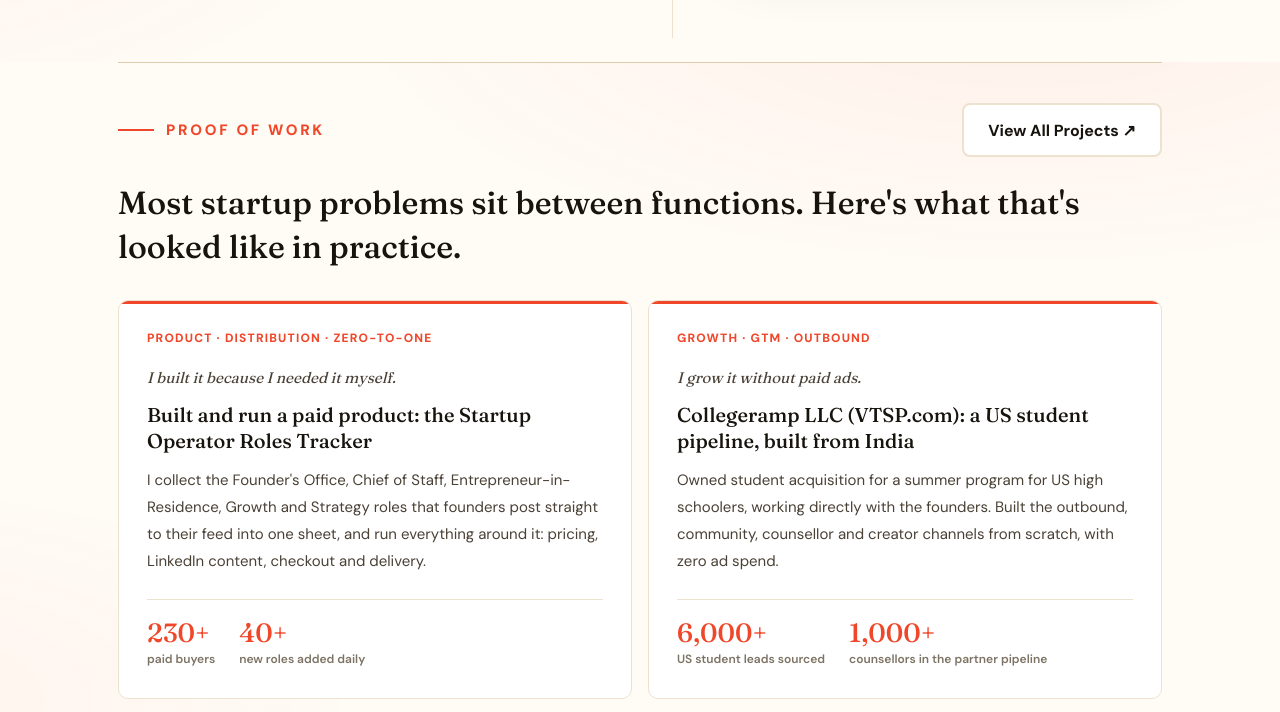
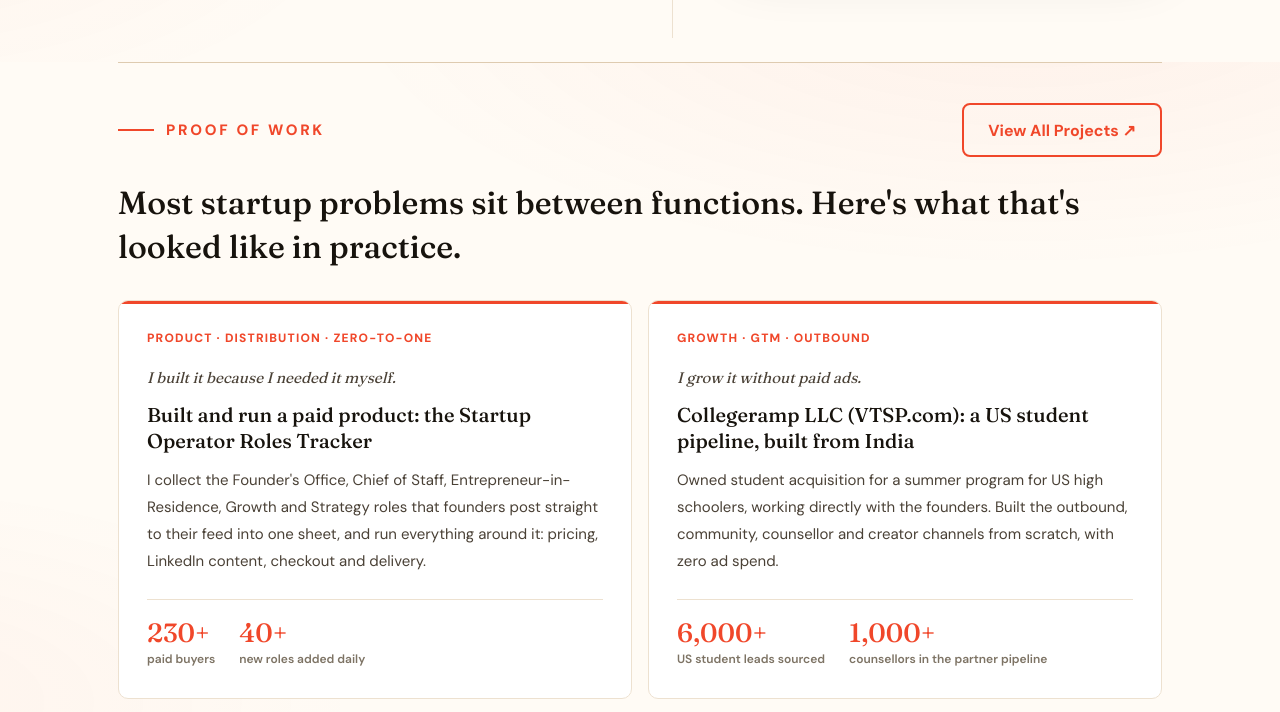
Before and after one commit to rohan-surana/rohan-surana.github.io, a plain HTML site: page index.html in a window 1280 px wide. Shown: the part 738-1450 px from the top of the page. Drawn offline with Linux system fonts and the light colour scheme.

Commit message:
White buttons become orange outlines site-wide
"Full Details", "Free Preview", "Resume", "View All Projects" and the
LinkedIn / email icon buttons now match the header Email Me: transparent,
orange text and border, peach on hover. Filled orange stays for buy/book.

Co-Authored-By: Claude Opus 5.5 <noreply@anthropic.com>

```diff
--- a/style.css
+++ b/style.css
@@ -902,3 +902,8 @@ body:has(.buy-bar) { padding-bottom: calc(76px + env(safe-area-inset-bottom)); }
 }
 .nav-cta:hover, [data-theme="dark"] .nav-cta:hover { background: var(--accent-light); box-shadow: none; }
 @media (max-width: 860px) { .nav-cta, [data-theme="dark"] .nav-cta { padding: calc(0.5rem - 2px) calc(0.85rem - 2px); } }
+/* white buttons as orange outlines (2026-11-15), same look as the header Email Me:
+   "Full Details", "Free Preview", "Resume", "View All Projects" and the LinkedIn / email icon buttons */
+.btn-line, .hero-actions .btn-line, .btn-icon,
+[data-theme="dark"] .btn-line, [data-theme="dark"] .btn-icon { background: transparent; color: var(--accent); border-color: var(--accent); }
+.btn-line:hover, .btn-icon:hover { background: var(--accent-light); }
```
